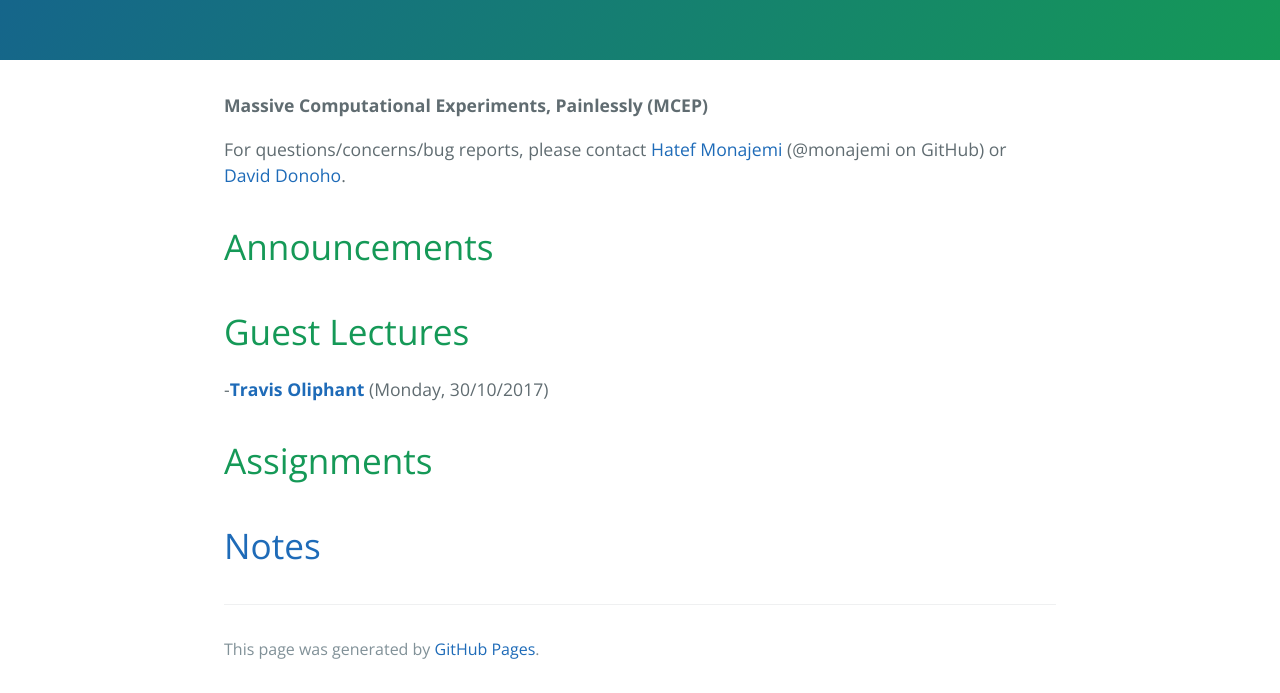
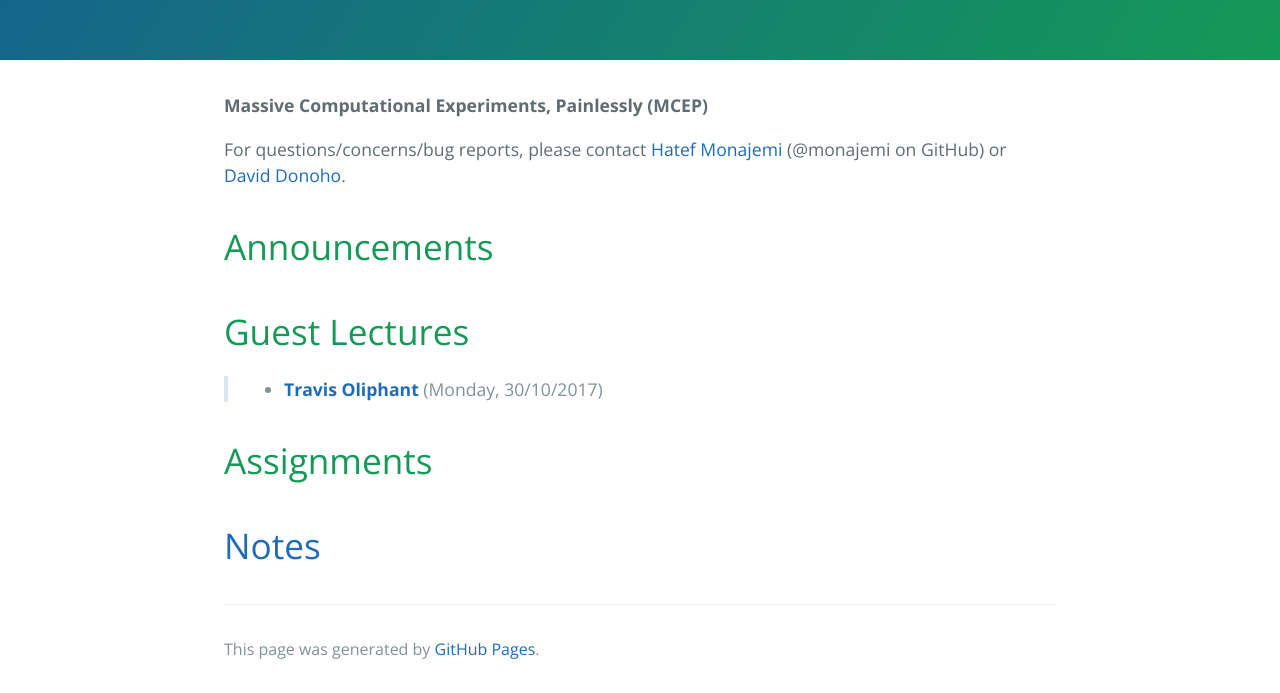
Before and after one commit to stats285/stats285.github.io, a Jekyll site: the page built from index.md, in a window 1280 px wide. Shown: the part 635-1328 px from the top of the page. Built offline with Jekyll 4.4.1, drawn with Linux system fonts in a browser that asks for light colours; the repository's description, which GitHub fills in, is left out.

Commit message:
list updated

```diff
--- a/index.md
+++ b/index.md
@@ -10,7 +10,7 @@ For questions/concerns/bug reports, please contact [Hatef Monajemi](http://web.s
 # [](#announcements)Announcements
 
 # [](#guest_lectures) Guest Lectures
- -[**Travis Oliphant**](travis_lecture) (Monday, 30/10/2017)
+ > * [**Travis Oliphant**](travis_lecture) (Monday, 30/10/2017)
 
 # [](#hw)Assignments
 
```
